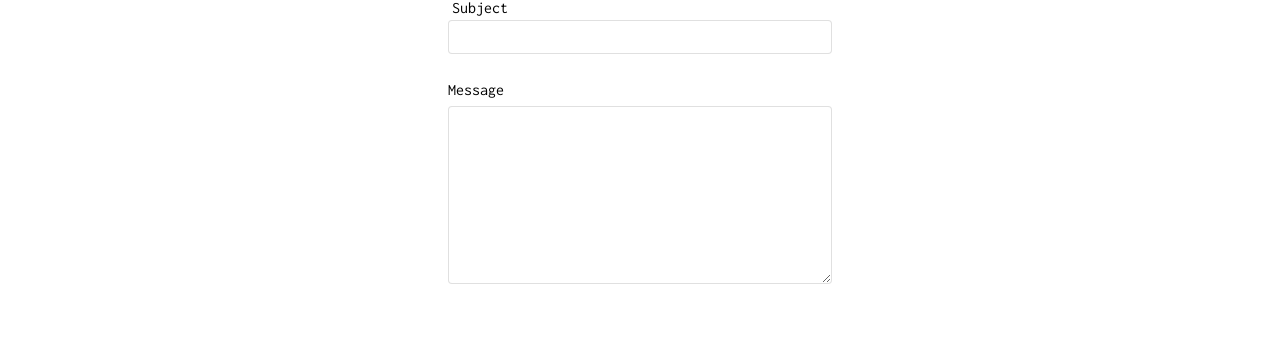
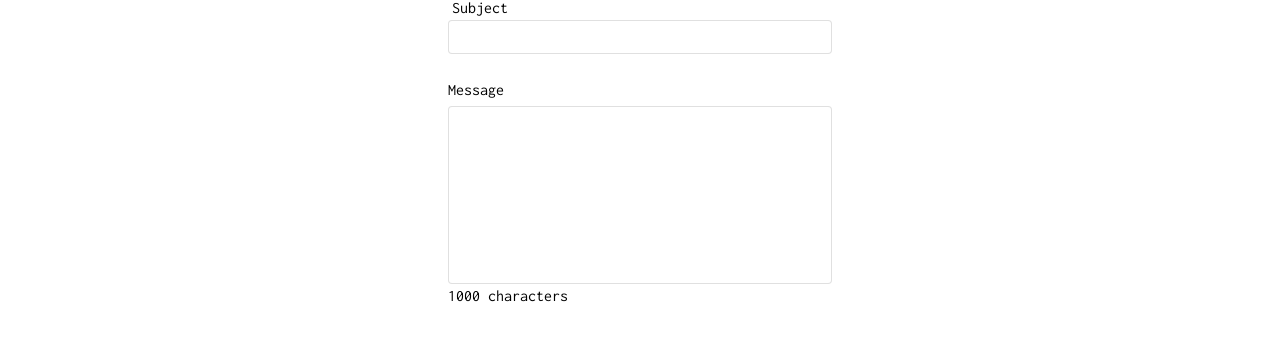
Before and after one commit to andrewjbarbour/missoncontrol, a Next.js app: page /contact in a window 1280 px wide. Shown: the part 325-683 px from the top of the page. Built offline with nearby package versions, Linux system fonts and the light colour scheme.

Commit message:
add char tracker to contact form

```diff
--- a/app/contact/contact-field.tsx
+++ b/app/contact/contact-field.tsx
@@ -1,12 +1,15 @@
+"use client";
+import * as React from "react";
+
 interface ContactFieldProps {
   label: string;
-  onKeyDown?: () => void;
   required?: boolean;
   type: string;
 }
 
 export default function ContactField(props: ContactFieldProps) {
-  const {label, required, type, onKeyDown} = props;
+  const {label, required, type} = props;
+  const [msgLength, setMsgLength] = React.useState(0);
 
   switch (type) {
     case "text":
@@ -24,18 +27,22 @@ export default function ContactField(props: ContactFieldProps) {
       );
     case "textarea":
       return (
-        <div className="flex flex-col m-5 w-96 resize-none">
+        <div className="flex flex-col m-5 w-96">
           <label className="my-1" htmlFor={label}>
             {label}
           </label>
           <textarea
-            className="p-1 indent-1 border-[#666] border border-solid border-opacity-20 rounded outline-none focus:ring-1 focus:ring-[#666] transition-shadow ease-in duration-300"
+            className="p-1 indent-1 resize-none border-[#666] border border-solid border-opacity-20 rounded outline-none focus:ring-1 focus:ring-[#666] transition-shadow ease-in duration-300"
             name={label}
             id={label}
             rows={7}
             required={required ?? true}
             maxLength={1000}
+            onKeyDown={e =>
+              setMsgLength((e.target as HTMLTextAreaElement).value.length)
+            }
           />
+          <div>{1000 - msgLength} characters</div>
         </div>
       );
     default:
```
